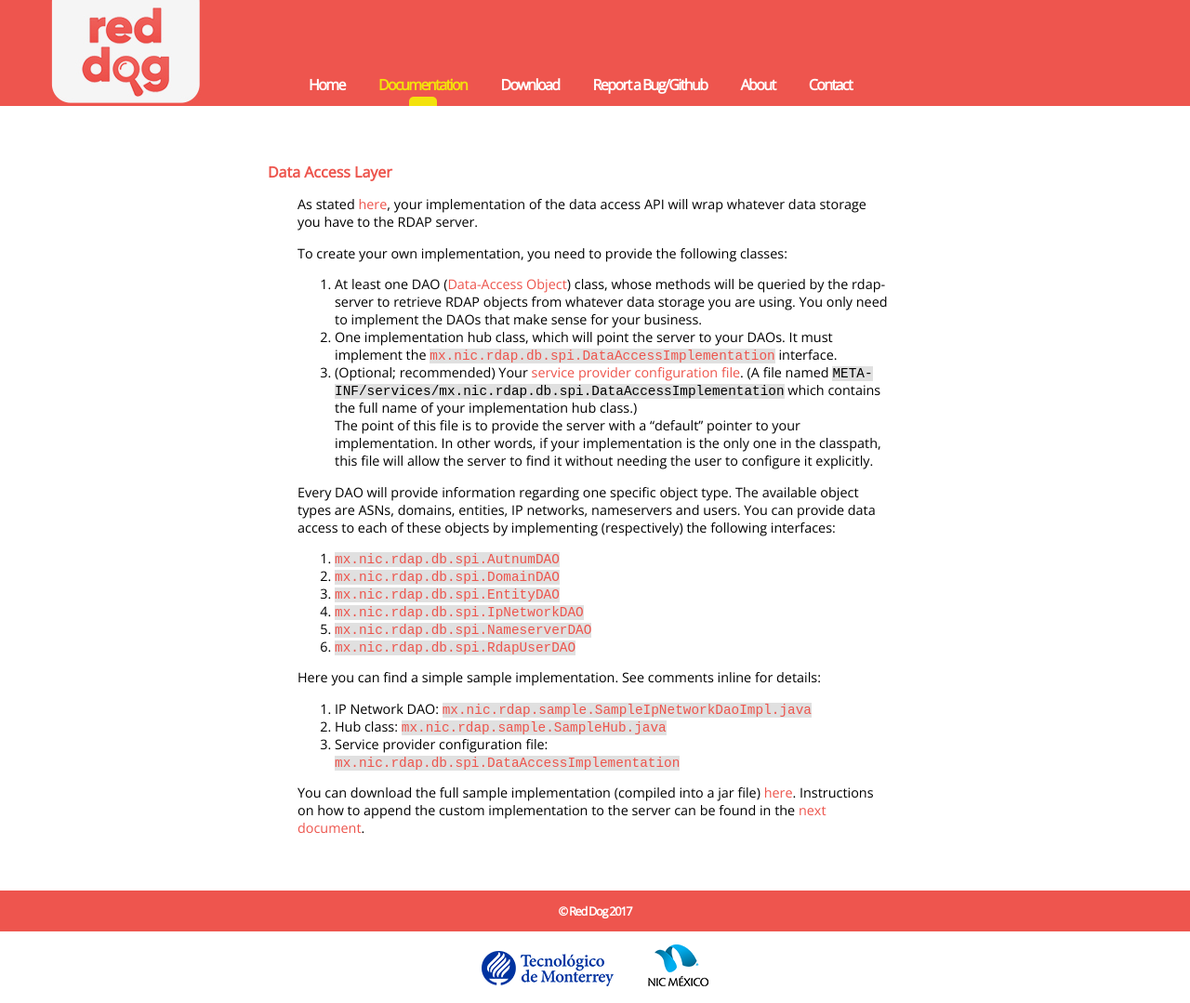
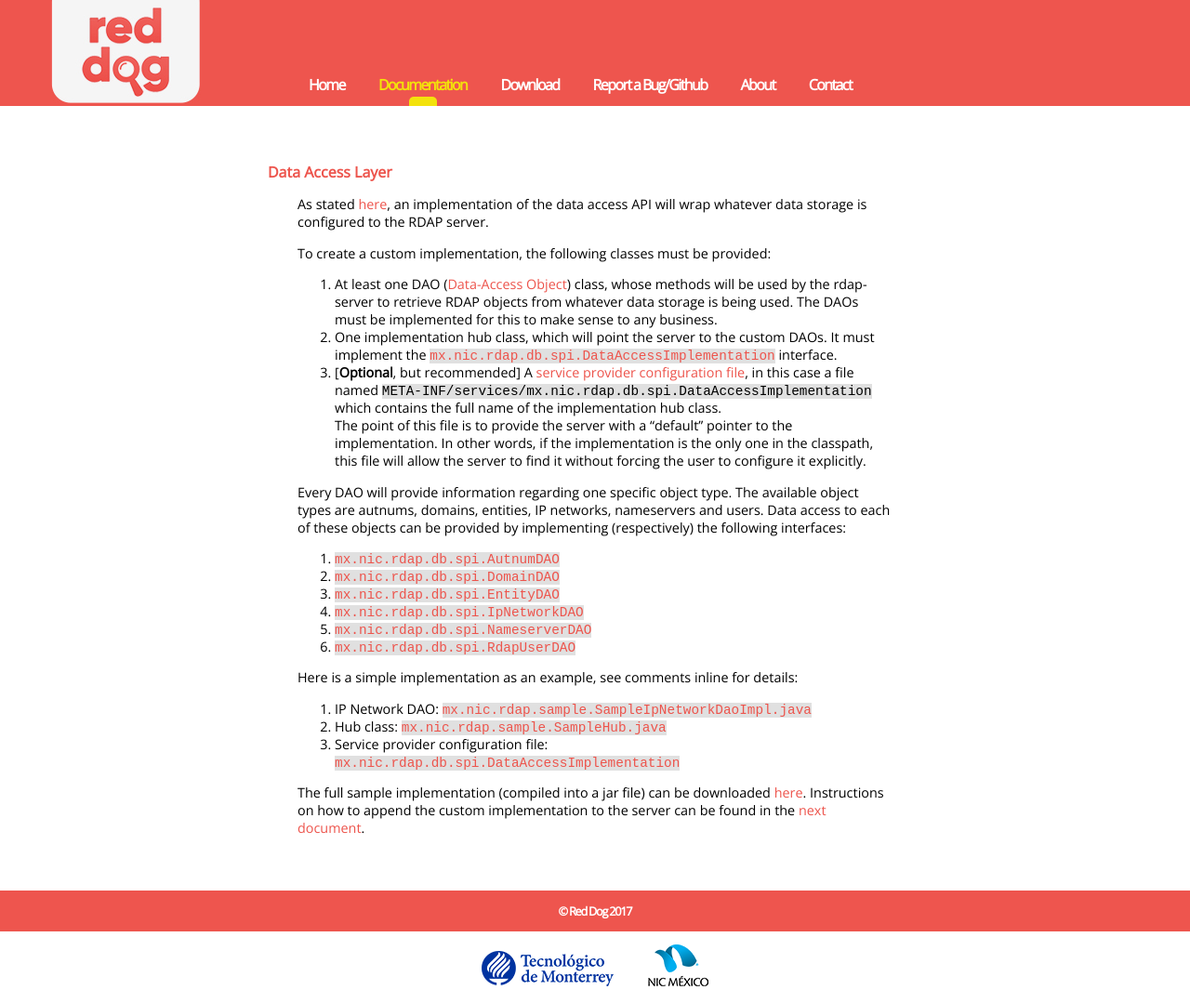
Before and after one commit to NICMx/rdap-server, a Jekyll site: the page built from data-access-layer.md, in a window 1280 px wide. Shown: the whole page at 93% size. Built offline with Jekyll 4.4.1, drawn with Linux system fonts in a browser that asks for light colours; nearby versions of some CDN libraries.

Commit message:
Code links point to master, sample code comments relocated, minimal redaction changes

```diff
--- a/data-access-layer.md
+++ b/data-access-layer.md
@@ -4,28 +4,28 @@
 
 # Data Access Layer
 
-As stated [here](intro.html#option-1-development-of-a-dai), your implementation of the data access API will wrap whatever data storage you have to the RDAP server.
+As stated [here](intro.html#option-1-development-of-a-dai), an implementation of the data access API will wrap whatever data storage is configured to the RDAP server.
 
-To create your own implementation, you need to provide the following classes:
+To create a custom implementation, the following classes must be provided:
 
-1. At least one DAO ([Data-Access Object](https://en.wikipedia.org/wiki/Data_access_object)) class, whose methods will be queried by the rdap-server to retrieve RDAP objects from whatever data storage you are using. You only need to implement the DAOs that make sense for your business.
-2. One implementation hub class, which will point the server to your DAOs. It must implement the [`mx.nic.rdap.db.spi.DataAccessImplementation`](https://github.com/NICMx/rdap-data-access-api/blob/v1.1.0/src/main/java/mx/nic/rdap/db/spi/DataAccessImplementation.java) interface.
-3. (Optional; recommended) Your [service provider configuration file](https://docs.oracle.com/javase/tutorial/ext/basics/spi.html#register-service-providers). (A file named `META-INF/services/mx.nic.rdap.db.spi.DataAccessImplementation` which contains the full name of your implementation hub class.)
-   The point of this file is to provide the server with a "default" pointer to your implementation. In other words, if your implementation is the only one in the classpath, this file will allow the server to find it without needing the user to configure it explicitly.
+1. At least one DAO ([Data-Access Object](https://en.wikipedia.org/wiki/Data_access_object)) class, whose methods will be used by the rdap-server to retrieve RDAP objects from whatever data storage is being used. The DAOs must be implemented for this to make sense to any business.
+2. One implementation hub class, which will point the server to the custom DAOs. It must implement the [`mx.nic.rdap.db.spi.DataAccessImplementation`](https://github.com/NICMx/rdap-data-access-api/blob/master/src/main/java/mx/nic/rdap/db/spi/DataAccessImplementation.java) interface.
+3. [**Optional**, but recommended] A [service provider configuration file](https://docs.oracle.com/javase/tutorial/ext/basics/spi.html#register-service-providers), in this case a file named `META-INF/services/mx.nic.rdap.db.spi.DataAccessImplementation` which contains the full name of the implementation hub class.
+   The point of this file is to provide the server with a "default" pointer to the implementation. In other words, if the implementation is the only one in the classpath, this file will allow the server to find it without forcing the user to configure it explicitly.
 
-Every DAO will provide information regarding one specific object type. The available object types are ASNs, domains, entities, IP networks, nameservers and users. You can provide data access to each of these objects by implementing (respectively) the following interfaces:
+Every DAO will provide information regarding one specific object type. The available object types are autnums, domains, entities, IP networks, nameservers and users. Data access to each of these objects can be provided by implementing (respectively) the following interfaces:
 
-1. [`mx.nic.rdap.db.spi.AutnumDAO`](https://github.com/NICMx/rdap-data-access-api/blob/v1.1.0/src/main/java/mx/nic/rdap/db/spi/AutnumDAO.java)
-2. [`mx.nic.rdap.db.spi.DomainDAO`](https://github.com/NICMx/rdap-data-access-api/blob/v1.1.0/src/main/java/mx/nic/rdap/db/spi/DomainDAO.java)
-3. [`mx.nic.rdap.db.spi.EntityDAO`](https://github.com/NICMx/rdap-data-access-api/blob/v1.1.0/src/main/java/mx/nic/rdap/db/spi/EntityDAO.java)
-4. [`mx.nic.rdap.db.spi.IpNetworkDAO`](https://github.com/NICMx/rdap-data-access-api/blob/v1.1.0/src/main/java/mx/nic/rdap/db/spi/IpNetworkDAO.java)
-5. [`mx.nic.rdap.db.spi.NameserverDAO`](https://github.com/NICMx/rdap-data-access-api/blob/v1.1.0/src/main/java/mx/nic/rdap/db/spi/NameserverDAO.java)
-6. [`mx.nic.rdap.db.spi.RdapUserDAO`](https://github.com/NICMx/rdap-data-access-api/blob/v1.1.0/src/main/java/mx/nic/rdap/db/spi/RdapUserDAO.java)
+1. [`mx.nic.rdap.db.spi.AutnumDAO`](https://github.com/NICMx/rdap-data-access-api/blob/master/src/main/java/mx/nic/rdap/db/spi/AutnumDAO.java)
+2. [`mx.nic.rdap.db.spi.DomainDAO`](https://github.com/NICMx/rdap-data-access-api/blob/master/src/main/java/mx/nic/rdap/db/spi/DomainDAO.java)
+3. [`mx.nic.rdap.db.spi.EntityDAO`](https://github.com/NICMx/rdap-data-access-api/blob/master/src/main/java/mx/nic/rdap/db/spi/EntityDAO.java)
+4. [`mx.nic.rdap.db.spi.IpNetworkDAO`](https://github.com/NICMx/rdap-data-access-api/blob/master/src/main/java/mx/nic/rdap/db/spi/IpNetworkDAO.java)
+5. [`mx.nic.rdap.db.spi.NameserverDAO`](https://github.com/NICMx/rdap-data-access-api/blob/master/src/main/java/mx/nic/rdap/db/spi/NameserverDAO.java)
+6. [`mx.nic.rdap.db.spi.RdapUserDAO`](https://github.com/NICMx/rdap-data-access-api/blob/master/src/main/java/mx/nic/rdap/db/spi/RdapUserDAO.java)
 
-Here you can find a simple sample implementation. See comments inline for details:
+Here is a simple implementation as an example, see comments inline for details:
 
 1. IP Network DAO: [`mx.nic.rdap.sample.SampleIpNetworkDaoImpl.java`](sample-code/SampleIpNetworkDaoImpl.java)
 2. Hub class: [`mx.nic.rdap.sample.SampleHub.java`](sample-code/SampleHub.java)
 3. Service provider configuration file: [`mx.nic.rdap.db.spi.DataAccessImplementation`](sample-code/mx.nic.rdap.db.spi.DataAccessImplementation)
 
-You can download the full sample implementation (compiled into a jar file) [here](https://github.com/NICMx/releases/raw/master/RedDog/rdap-sample-daa-impl-{{ site.latest-sample-data-impl }}.jar). Instructions on how to append the custom implementation to the server can be found in the [next document](server-install-option-1.html).
+The full sample implementation (compiled into a jar file) can be downloaded [here](https://github.com/NICMx/releases/raw/master/RedDog/rdap-sample-daa-impl-{{ site.latest-sample-data-impl }}.jar). Instructions on how to append the custom implementation to the server can be found in the [next document](server-install-option-1.html).
```
Also changed, not shown: 1 other file.
